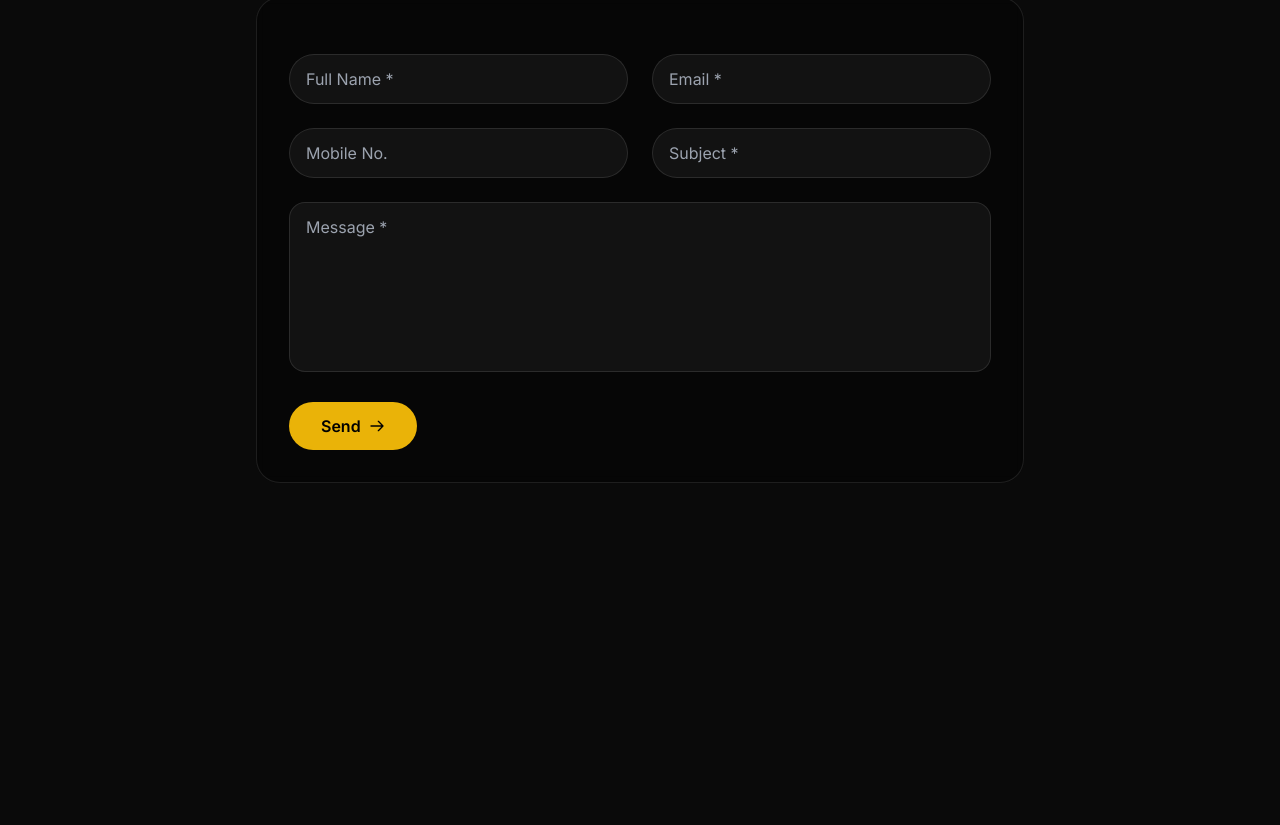
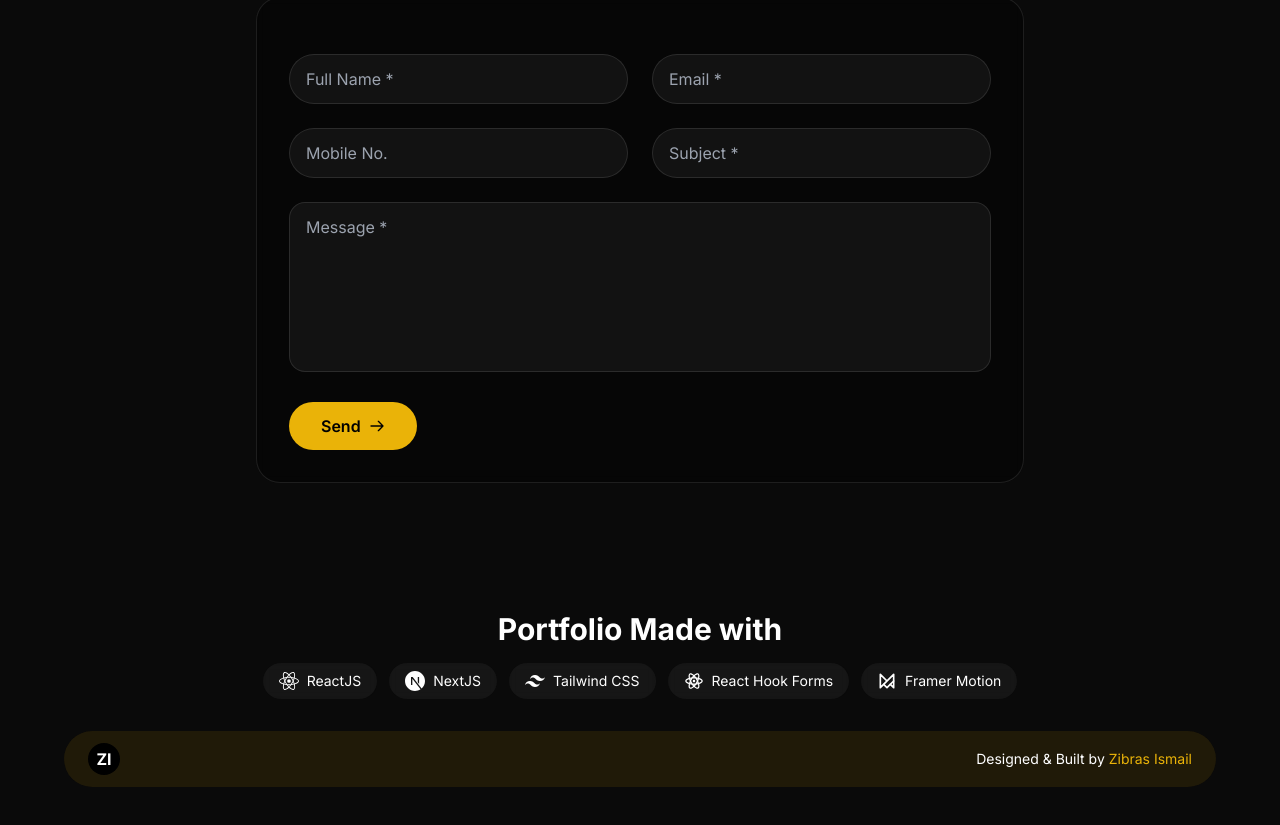
Before and after one commit to zibrasismail/personal-portfolio, a Next.js app: page / in a window 1280 px wide. Shown: the part 5941-6766 px from the top of the page. Before the commit the page ends 6504 px from the top, so only its background shows below. Built offline with nearby package versions, Linux system fonts and the light colour scheme.

Commit message:
add footer

```diff
--- a/app/page.tsx
+++ b/app/page.tsx
@@ -3,6 +3,7 @@ import Connect from "@/components/home/Connect";
 import ContactForm from "@/components/home/ContactForm";
 import Education from "@/components/home/Education";
 import Experience from "@/components/home/Experience";
+import Footer from "@/components/home/Footer";
 import Hero from "@/components/home/Hero";
 import Info from "@/components/home/Info";
 import Projects from "@/components/home/Projects";
@@ -24,6 +25,7 @@ export default function Home() {
       <Projects />
       <Connect />
       <ContactForm />
+      <Footer />
     </main>
   );
 }
--- /dev/null
+++ b/components/home/Footer.tsx
@@ -0,0 +1,95 @@
+"use client";
+
+import { motion } from "motion/react";
+import Image from "next/image";
+import {
+  SiNextdotjs,
+  SiReact,
+  SiTailwindcss,
+} from "react-icons/si";
+import { TbBrandFramerMotion } from "react-icons/tb";
+import { RiReactjsLine } from "react-icons/ri";
+
+const technologies = [
+  {
+    name: "ReactJS",
+    icon: SiReact,
+  },
+  {
+    name: "NextJS",
+    icon: SiNextdotjs,
+  },
+  {
+    name: "Tailwind CSS",
+    icon: SiTailwindcss,
+  },
+  {
+    name: "React Hook Forms",
+    icon: RiReactjsLine,
+  },
+  {
+    name: "Framer Motion",
+    icon: TbBrandFramerMotion,
+  },
+];
+
+export default function Footer() {
+  return (
+    <footer className="py-12 px-4 md:px-8">
+      <div className="max-w-6xl mx-auto space-y-8">
+        <motion.div
+          initial={{ opacity: 0, y: 20 }}
+          whileInView={{ opacity: 1, y: 0 }}
+          transition={{ duration: 0.5 }}
+          className="text-center space-y-4"
+        >
+          <h2 className="text-2xl md:text-3xl font-bold">
+            Portfolio Made with
+          </h2>
+
+          <div className="flex flex-wrap justify-center gap-3">
+            {technologies.map((tech, index) => (
+              <motion.div
+                key={tech.name}
+                initial={{ opacity: 0, scale: 0.8 }}
+                whileInView={{ opacity: 1, scale: 1 }}
+                transition={{ duration: 0.3, delay: index * 0.1 }}
+                className="bg-white/5 backdrop-blur-sm px-4 py-2 rounded-full flex items-center gap-2"
+              >
+                {typeof tech.icon === "string" ? (
+                  <Image
+                    src={tech.icon}
+                    alt={tech.name}
+                    width={20}
+                    height={20}
+                    className="w-5 h-5"
+                  />
+                ) : (
+                  <tech.icon className="w-5 h-5" />
+                )}
+                <span className="text-sm">{tech.name}</span>
+              </motion.div>
+            ))}
+          </div>
+        </motion.div>
+
+        <motion.div
+          initial={{ opacity: 0, y: 20 }}
+          whileInView={{ opacity: 1, y: 0 }}
+          transition={{ duration: 0.5, delay: 0.2 }}
+          className="flex items-center justify-center gap-3 bg-yellow-500/10 backdrop-blur-sm rounded-full px-6 py-3"
+        >
+          <div className="w-8 h-8 rounded-full bg-black flex items-center justify-center">
+            <span className="font-bold">ZI</span>
+          </div>
+          {/* <span className="text-yellow-500">ZibrasIsmail</span> */}
+          <div className="flex-1" />
+          <span className="text-sm">
+            Designed & Built by{" "}
+            <span className="text-yellow-500">Zibras Ismail</span>
+          </span>
+        </motion.div>
+      </div>
+    </footer>
+  );
+}
```
Also changed, not shown: public/icons/figma.svg (added).
